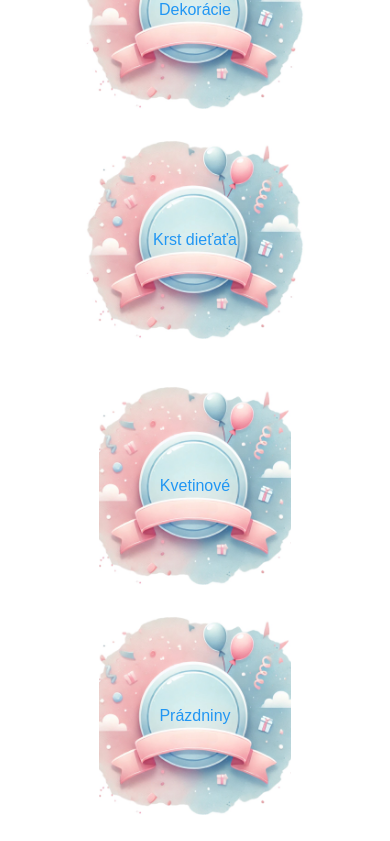
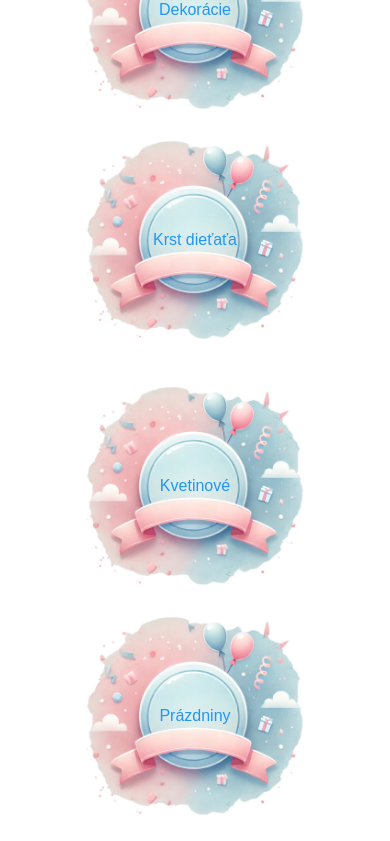
Before and after one commit to VadymMak/baloon-party, a React (Create React App) app: page / in a window 390 px wide. Shown: the part 1156-1997 px from the top of the page. Built offline with nearby package versions, Linux system fonts and the light colour scheme.

Commit message:
QR code added_2

```diff
--- a/src/components/Gallery.module.scss
+++ b/src/components/Gallery.module.scss
@@ -46,8 +46,8 @@
 
     .buttonContainer {
       .customButton {
-        width: 250px; // Adjust button width for tablet
-        height: 250px; // Adjust button height for tablet (square)
+        width: 240px; // Adjust button width for tablet
+        height: 240px; // Adjust button height for tablet (square)
         font-size: 1.2rem;
       }
     }
@@ -62,10 +62,8 @@
 
     .buttonContainer {
       .customButton {
-        width: 100%; // Full width on mobile
-        height: 100%; // Full height on mobile (square)
         aspect-ratio: 1; // Maintain square aspect ratio
-        max-width: 350px; // Maximum width on mobile
+        max-width: 340px; // Maximum width on mobile
         max-height: 220px; // Maximum height on mobile
         margin-top: 10px; // Space between buttons
         font-size: 1rem;
--- a/src/components/Gallery.tsx
+++ b/src/components/Gallery.tsx
@@ -12,7 +12,6 @@ const Gallery: React.FC = () => (
       </div>
       <div className={styles.row}>
         <button className={styles.customButton}>Kvetinové</button>
-
         <button className={styles.customButton}>Prázdniny</button>
         <button className={styles.customButton}>Darček</button>
       </div>
```
